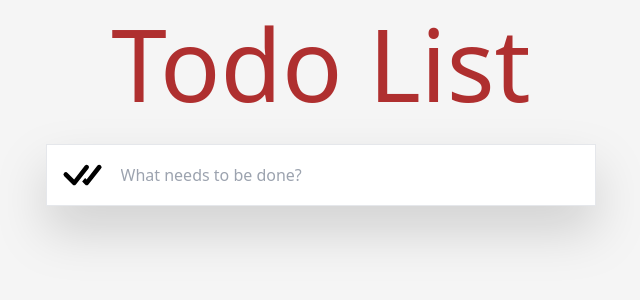
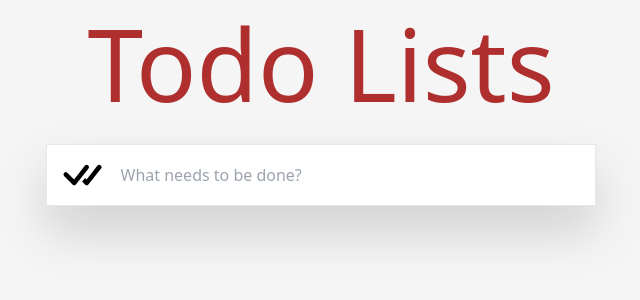
Before and after one commit to AnhNhut2639/TodoList, a React (Create React App) app: page / in a window 1280 px wide. Shown: the top 300 px of the page, without its empty margins (319-959 px from the left). Built offline with nearby package versions, Linux system fonts and the light colour scheme.

Commit message:
change name

```diff
--- a/src/Components/Todo.js
+++ b/src/Components/Todo.js
@@ -133,7 +133,7 @@ function Todo(props) {
     <>
       <div className="flex flex-col bg-[#f5f5f5] ">
         <div className="flex mt-6 h-[10vh] items-center justify-center text-[80px] sm:text-[100px] leading-[19.6px]   text-[#af2f2f]">
-          <p>Todo List</p>
+          <p>Todo Lists</p>
         </div>
         <div className=" sm:flex flex items-start justify-center h-fit  mt-10 drop-shadow-2xl">
           <div className="w-[350px] sm:w-[550px]  h-[90vh]">
```
